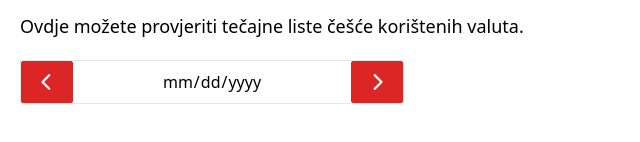
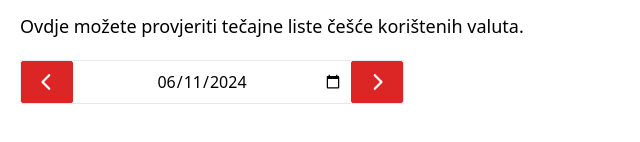
Before and after one commit to Zack1808/hnb_exchange_rate_lists, a React (Vite) app: page /tecaj in a window 1280 px wide. Shown: the part 216-358 px from the top of the page, without its empty margins (0-640 px from the left). Built offline with nearby package versions, Linux system fonts and the light colour scheme.

Commit message:
Added date picking functionality

```diff
--- a/src/components/DatePicker.tsx
+++ b/src/components/DatePicker.tsx
@@ -1,7 +1,9 @@
-import React, { useState } from "react";
+import React from "react";
 import { FaChevronLeft, FaChevronRight } from "react-icons/fa6";
 
 import Button from "./Button";
+
+import { changeDateByDays } from "../helpers/getFormatedDates";
 
 import { DatePickerProps } from "../interfaces/components";
 
@@ -9,46 +11,52 @@ const DatePicker: React.FC<DatePickerProps> = ({
   value,
   onChange,
   disabled,
+  className,
+  ...rest
 }) => {
-  const [calendarIsOpen, setCalendarIsOpen] = useState<boolean>(false);
-
   const handleChange = (event: React.ChangeEvent<HTMLInputElement>) => {
     onChange && onChange(event.target.value);
-    console.log(value);
   };
 
-  const handleClick = () => {
-    setCalendarIsOpen((prevState) => !prevState);
+  const increaseDate = () => {
+    if (!!!value) return;
+    const date = changeDateByDays({ date: value, daysAmount: 1 });
+    onChange && onChange(date);
+  };
+
+  const decreaseDate = () => {
+    if (!!!value) return;
+    const date = changeDateByDays({ date: value, daysAmount: -1 });
+    onChange && onChange(date);
   };
 
   return (
     <div
-      className="focus-within:ring-1 rounded-sm flex border w-full max-w-sm relative"
-      onClick={handleClick}
+      className={`${
+        disabled ? "" : "focus-within:ring-1"
+      } rounded-sm flex border w-full max-w-sm relative`}
+      tabIndex={0}
     >
       {!disabled && (
-        <Button primary className="px-2">
+        <Button primary className="px-2" onClick={increaseDate}>
           <FaChevronLeft />
         </Button>
       )}
 
       <input
+        {...rest}
         type="date"
-        name=""
-        id=""
         value={value && value}
-        className="hide-calendar-icon outline-none p-2 text-center flex-1"
+        className="outline-none p-2 text-center flex-1"
         disabled={disabled}
         onChange={handleChange}
       />
 
       {!disabled && (
-        <Button primary className="px-2">
+        <Button primary className="px-2" onClick={decreaseDate}>
           <FaChevronRight />
         </Button>
       )}
-
-      {calendarIsOpen && "hello"}
     </div>
   );
 };
--- /dev/null
+++ b/src/helpers/getFormatedDates.ts
@@ -0,0 +1,26 @@
+import { ChangeDateByDaysProps } from "../interfaces/helpers";
+
+const convertDateToString = (date: Date) => {
+  const year = date.getFullYear();
+  const month = String(date.getMonth() + 1).padStart(2, "0'");
+  const day = String(date.getDate()).padStart(2, "0'");
+
+  return `${year}-${month}-${day}`;
+};
+
+export const getFormatedCurrentDate = () => {
+  const currentDate = new Date();
+
+  return convertDateToString(currentDate);
+};
+
+export const changeDateByDays = ({
+  date,
+  daysAmount,
+}: ChangeDateByDaysProps) => {
+  const selectedDate = new Date(date);
+
+  selectedDate.setDate(selectedDate.getDate() + daysAmount);
+
+  return convertDateToString(selectedDate);
+};
--- a/src/interfaces/components.ts
+++ b/src/interfaces/components.ts
@@ -18,8 +18,8 @@ export interface ContainerProps {
   background?: boolean;
 }
 
-export interface DatePickerProps {
+export interface DatePickerProps
+  extends Omit<React.InputHTMLAttributes<HTMLInputElement>, "onChange"> {
   onChange?: (date: string) => void;
   value?: string;
-  disabled?: boolean;
 }
--- a/src/interfaces/helpers.ts
+++ b/src/interfaces/helpers.ts
@@ -3,3 +3,8 @@ import React from "react";
 export interface ScrollIntoViewProps {
   target: React.RefObject<HTMLDivElement>;
 }
+
+export interface ChangeDateByDaysProps {
+  date: string;
+  daysAmount: number;
+}
--- a/src/pages/ExchangeRatePage.tsx
+++ b/src/pages/ExchangeRatePage.tsx
@@ -3,8 +3,12 @@ import React, { useState } from "react";
 import Container from "../components/Container";
 import DatePicker from "../components/DatePicker";
 
+import { getFormatedCurrentDate } from "../helpers/getFormatedDates";
+
 const ExchangeRatePage: React.FC = () => {
-  const [date, setDate] = useState<string | undefined>();
+  const [date, setDate] = useState<string | undefined>(
+    getFormatedCurrentDate()
+  );
 
   return (
     <>
@@ -15,7 +19,12 @@ const ExchangeRatePage: React.FC = () => {
         <p className="text-lg">
           Ovdje možete provjeriti tečajne liste češće korištenih valuta.
         </p>
-        <DatePicker value={date} onChange={setDate} />
+        <DatePicker
+          value={date}
+          onChange={setDate}
+          min={"2023-01-01"}
+          max={getFormatedCurrentDate()}
+        />
       </Container>
     </>
   );
```
